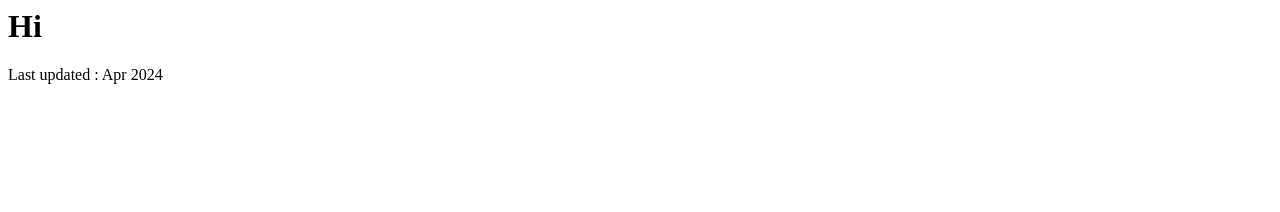
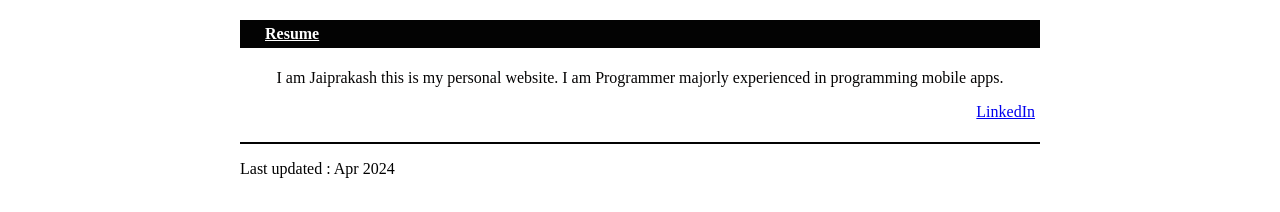
Before and after one commit to Jaiprakashb/jaiprakashb.github.io, a plain HTML site: page index.html in a window 1280 px wide. Drawn offline with Linux system fonts and the light colour scheme.

Commit message:
initial homepage design robot to ignore search engines

```diff
--- a/index.html
+++ b/index.html
@@ -4,9 +4,31 @@
     <meta charset="utf-8">
     <title>Home</title>
   </head>
-<body>
-    <h1>Hi</h1>
-     <h1 id="-"> </h1>
-    <p>Last updated : Apr 2024</p>
+<body style="max-width: 800px; margin: 0 auto; padding: 20px;">
+
+  <!-- Header -->
+  <div style="background-color: #030303; color: #ffffff; padding: 5px;">
+    <strong>
+      <a href="https://in.linkedin.com/in/jaiprakash-b-a63963b7" style="padding-left: 20px; color: #ffffff">Resume</a>
+    </strong>
+  </div>
+
+  <!-- Contents -->
+  <div style="color: #040303; padding: 5px;">
+
+    <p style="text-align: center;">
+    I am Jaiprakash this is my personal website. I am Programmer majorly experienced in programming mobile apps.
+    </p>
+  <p style="text-align: right">
+    <a href="https://in.linkedin.com/in/jaiprakash-b-a63963b7">LinkedIn</a>
+  </p>
+</div>
+
+<!-- Footer -->
+<div>
+  <div style="background-color: #030303; color: #ffffff; padding: 1px"></div>
+  <p>Last updated : Apr 2024</p>
+</div>
+
 </body>
 </html>
```
Also changed, not shown: robots.txt (added).
